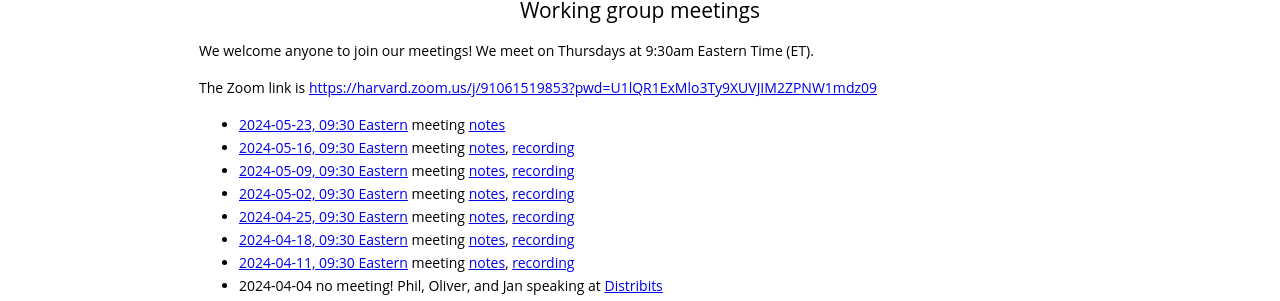
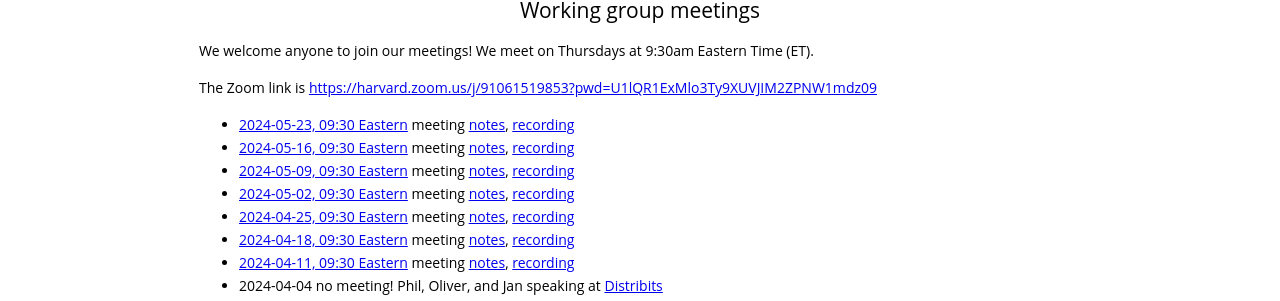
Before and after one commit to gdcc/ct.gdcc.io, a Jekyll site: the page built from index.md, in a window 1280 px wide and 900 px high, scrolled down 1703 px. Shown: the part 145-446 px from the top of the window. Built offline with Jekyll 4.4.1, drawn with Linux system fonts in a browser that asks for light colours; our own code applies the rules of GitHub Pages for plain Markdown files.

Commit message:
add recording

```diff
--- a/index.md
+++ b/index.md
@@ -62,7 +62,7 @@ We welcome anyone to join our meetings! We meet on Thursdays at 9:30am Eastern T
 
 The Zoom link is <https://harvard.zoom.us/j/91061519853?pwd=U1lQR1ExMlo3Ty9XUVJIM2ZPNW1mdz09>
 
-- [2024-05-23, 09:30 Eastern](https://time.is/compare/0930_23_May_2024_in_Boston) meeting [notes](https://docs.google.com/document/d/18pof1XM-5yj-yHEk4yDGmjdumdeWX4bEPkKra8Khet8/edit?usp=sharing)
+- [2024-05-23, 09:30 Eastern](https://time.is/compare/0930_23_May_2024_in_Boston) meeting [notes](https://docs.google.com/document/d/18pof1XM-5yj-yHEk4yDGmjdumdeWX4bEPkKra8Khet8/edit?usp=sharing), [recording](https://harvard.zoom.us/rec/share/SizunTfYpKAqfNQhm7e6DEn-HH_vXHmCgKzOwEepseesvwfY_EGb7TaHkjw9GnXE.t70tf-cf3kvJw061)
 - [2024-05-16, 09:30 Eastern](https://time.is/compare/0930_16_May_2024_in_Boston) meeting [notes](https://docs.google.com/document/d/19GKkt5l-2rjdmb8NrCsprp68eLe-QvHpdpmCbhyd4Y4/edit?usp=sharing), [recording](https://harvard.zoom.us/rec/share/8cpmRi3PaPMywDVGOoTo8ufgWJNCojvj7y5QLc5dgbBhY7mCQ5ioj80U1iqV5waQ.q1rhw0Uy1SlPoWZq)
 - [2024-05-09, 09:30 Eastern](https://time.is/compare/0930_9_May_2024_in_Boston) meeting [notes](https://docs.google.com/document/d/1RJttpY_rlDdOQkWcekQXNIhqo0AfTv-fdivWJjiakDQ/edit?usp=sharing), [recording](https://harvard.zoom.us/rec/share/moRiBactQx1G6L3y0Kl_uBm4BFFqgZuexuWW9diKKLgEGdeOGEa2MTfWg1GuK9LN.7lAJK6He2_D7VvvZ)
 - [2024-05-02, 09:30 Eastern](https://time.is/compare/0930_2_May_2024_in_Boston) meeting [notes](https://docs.google.com/document/d/1xbthfULWFeaAG8ekoBWIsc1ticGfKPPjwtF3vkVMf6M/edit?usp=sharing), [recording](https://harvard.zoom.us/rec/share/UngifpZved18pmzL1p7_Sm8mkzhK6-wHtvpuERI1JM-pXTJp6Hal4GW8o9ItY8XB.bpHlhuSMAumc4Onz)
```
